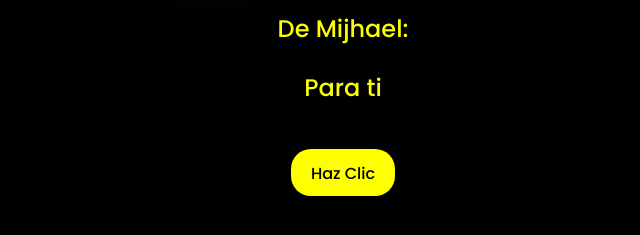
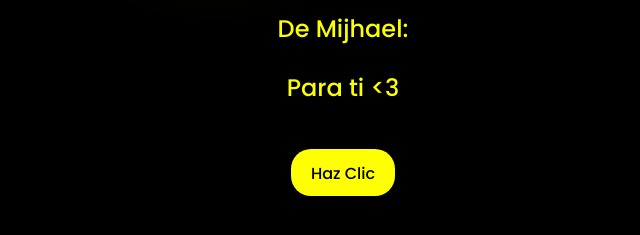
Before and after one commit to LeahjimProds/Flores-Amarillas-3, a plain HTML site: page index.html in a window 1280 px wide. Shown: the part 407-642 px from the top of the page, 305-945 px from the left. Drawn offline with Linux system fonts and the light colour scheme.

Commit message:
index.html

```diff
--- a/index.html
+++ b/index.html
@@ -28,7 +28,7 @@
         <span>Tengo un regalito para ti..!!</span>
     <div class="p">
         <p>De Mijhael:</p>
-        <p>Para ti</p>
+        <p>Para ti <3 </p>
     </div>
     </div>
     <div class="button">
```
